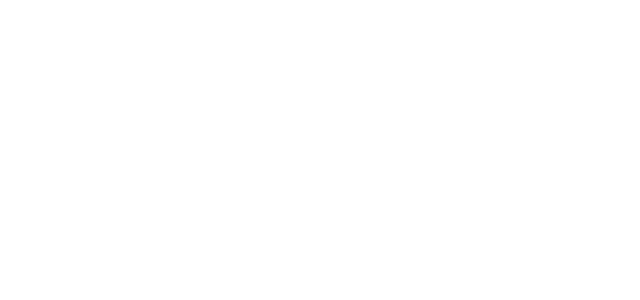
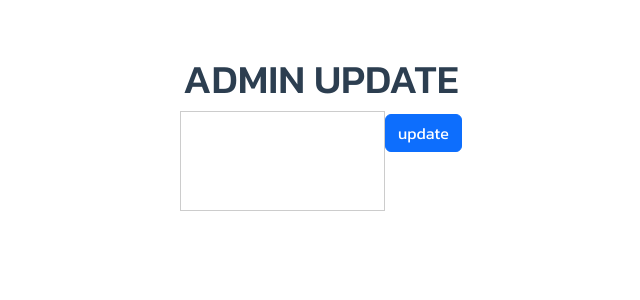
Before and after one commit to Atiprometis/vuemyport, a Vue app: page /adminupdate in a window 1280 px wide. Before the commit this address had no page. Shown: the top 300 px of the page, without its empty margins (319-959 px from the left). Built offline with nearby package versions, Linux system fonts and the light colour scheme.

Commit message:
add update and read about me add page adminupdate

```diff
--- /dev/null
+++ b/src/components/admin/AdminUpdate.vue
@@ -0,0 +1,62 @@
+<template>
+    <div>
+
+        <h1>ADMIN UPDATE</h1>
+        <form v-on:submit="submitText">
+
+                <input type="text" v-model="content" class=" edit-input">
+
+                <button  type="submit"  class="btn btn-primary">
+
+                    update
+                </button>
+        </form>
+
+    </div>
+</template>
+
+<script>
+
+import axios from 'axios'
+
+export default {
+    name: 'AdminUpdate',
+    components: {
+
+    },
+    data(){
+        return {
+            aboutmeDataPost: [],
+            id:2,
+            content:'',
+        }
+    },
+    methods:{
+        async submitText(e){
+
+            // console.log(this.id);
+            // console.log(this.content);
+
+            try{
+
+                 await axios.patch('http://localhost:3000/update/aboutme',{
+                    id:2,
+                    content:this.content,
+
+                })
+                // console.log('returm = '+ this.aboutmeDataPost);
+
+                e.preventDefault()
+            } catch (error) {
+                console.error('Error fetching quotes:', error);
+            }
+
+
+        },
+    }
+}
+</script>
+
+<style>
+
+</style>
--- a/src/components/admin/CardAdmin.vue
+++ b/src/components/admin/CardAdmin.vue
@@ -1,6 +1,6 @@
 <template>
     <div>
-        Card Admin
+
         <slot name="card-header"></slot>
         <slot name="card-content"></slot>
         <slot name="card-button"></slot>
--- a/src/components/admin/TableList.vue
+++ b/src/components/admin/TableList.vue
@@ -20,13 +20,21 @@
                         <h1> Aboutme แก้ไข</h1>
                     </template>
                     <template v-slot:card-content >
-                        <div class="input-form-admin">
-                        <input type="text">
-                    </div>
+                        <h2 class="aboutmeShow" v-if="aboutmeData[0]">{{  aboutmeData[0].content }}</h2>
+
+
+                        <form v-on:submit="submitText">
+
+                                <input type="text" v-model="content" class=" edit-input">
+
+                            <button  type="submit"  class="btn btn-primary">บันทึก</button>
+                        </form>
                     </template>
                     <template v-slot:card-button >
 
-                        <button type="button" class="btn btn-primary">Primary</button>
+                        <!-- <button  type="button"  class="btn btn-primary">
+                            <router-link to="/adminupdate" class="nav-link">update</router-link>
+                        </button> -->
 
                     </template>
 
@@ -86,6 +94,9 @@
 
                 </CardAdmin>
             </div>
+
+
+
         </div>
     </div>
 </template>
@@ -93,21 +104,48 @@
 <script>
 
 import CardAdmin from '../admin/CardAdmin.vue'
+import axios from 'axios'
 
 export default {
     name: 'TableList',
     components: {
         CardAdmin,
     },
+
     data(){
         return {
             isHiddenAboutme: true,
             isHiddenPortfolio: false,
             isHiddenExp: false,
             isHiddenContact: false,
+            aboutmeData: [],
+            aboutmeDataPost: [],
+            id:2,
+            content:'',
+
         }
     },
     methods: {
+        async submitText(){
+            // e.preventDefault()
+            console.log(this.id);
+            console.log(this.content);
+
+            try{
+
+                const response = await axios.patch('http://localhost:3000/update/aboutme',{
+                    id:2,
+                    content:this.content,
+                })
+
+                this.aboutmeDataPost = response.data;
+
+                console.log('returm = '+ this.aboutmeDataPost);
+
+            } catch (error) {
+                console.error('Error fetching quotes:', error);
+            }
+        },
         submitAboutme() {
         this.isHiddenAboutme = true;
         this.isHiddenPortfolio = false;
@@ -137,6 +175,21 @@
         this.isHiddenContact = true;
 
         },
+        async getContentAboutme(){
+            try{
+                const response = await axios.get('http://localhost:3000/readaboutme')
+                this.aboutmeData = response.data;
+
+            } catch (error) {
+                return  console.error('Error fetching quotes:', error);
+            }
+        }
+    },
+    mounted(){
+
+    },
+    beforeMount(){
+        this.getContentAboutme()
     }
 }
 </script>
@@ -163,4 +216,19 @@
         height: 100%;
         background-color:rgb(236, 169, 77);
     }
+
+    .edit-input{
+
+            height: 100px;
+            font-size: 16px;
+            padding-top: 0; /* ไม่ใส่ padding ด้านบน */
+            padding-bottom: 60px; /* เพิ่ม padding ด้านล่าง เพื่อเลื่อนข้อความขึ้นด้านบน */
+            box-sizing: border-box; /* ให้ padding รวมอยู่ใน height */
+            border: 1px solid #ccc; /* ใส่เส้นขอบ */
+    }
+    .aboutmeShow{
+        border: solid 1px black;
+        width:100%;
+        display:block;
+    }
 </style>
--- a/src/router/index.js
+++ b/src/router/index.js
@@ -3,6 +3,7 @@
 import NavBar from '@/components/navbar/NavBar.vue'
 import ResumePage from '@/view/ResumePage.vue'
 import AdminPage from '../view/AdminPage.vue';
+import AdminUpdate from '../components/admin/AdminUpdate.vue'
 
 import { createRouter , createWebHistory } from 'vue-router'
 
@@ -14,7 +15,7 @@
         {path: '/navber', name:'NavBar', component: NavBar},
         {path: '/resume', name: 'Resume',component: ResumePage},
         {path: '/sp-admin', name: 'Admin',component: AdminPage},
-
+        {path: '/adminupdate', name:'Adminupdate',component: AdminUpdate}
     ]
 })
 
--- a/src/view/AdminPage.vue
+++ b/src/view/AdminPage.vue
@@ -1,11 +1,11 @@
 <template>
     <div>
-        <NavBarview/>
+        <!-- <NavBarview/> -->
         <h1> this is AdminPage</h1>
         <TableList>
 
         </TableList>
-        <ContactSocial/>
+        <!-- <ContactSocial/> -->
     </div>
 </template>
 <script>
--- a/src/view/ResumePage.vue
+++ b/src/view/ResumePage.vue
@@ -4,6 +4,7 @@
         <h1> this is resume</h1>
         <slot></slot>
         <ContactSocial/>
+
     </div>
 </template>
 <script>
```
